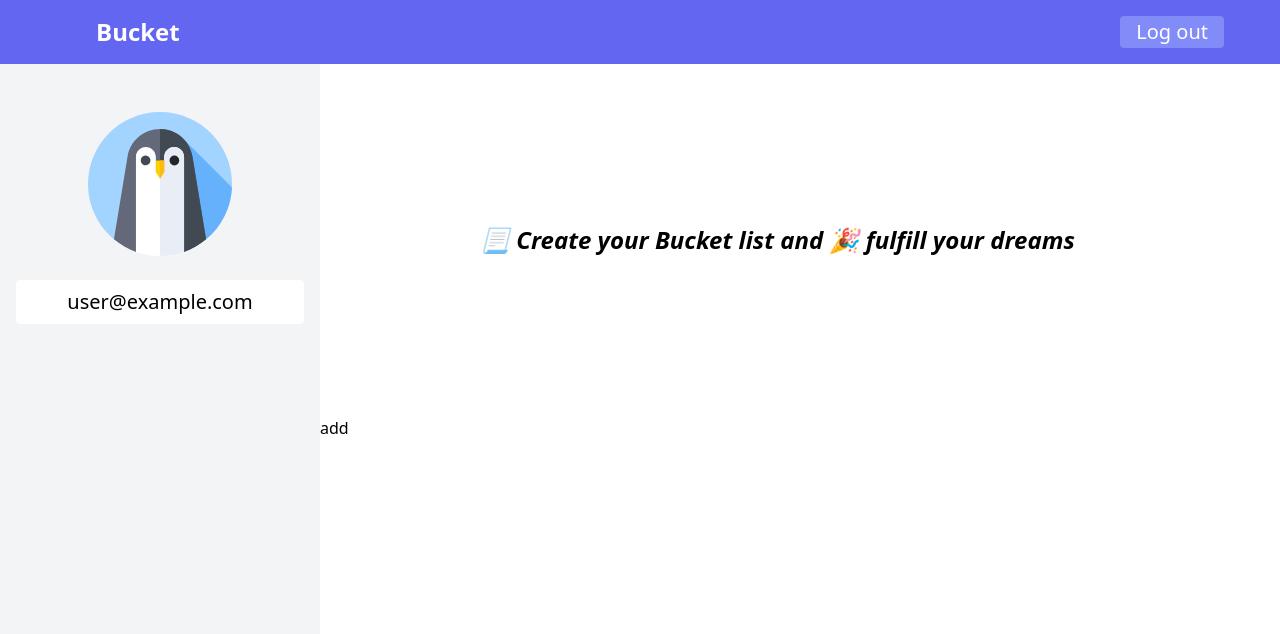
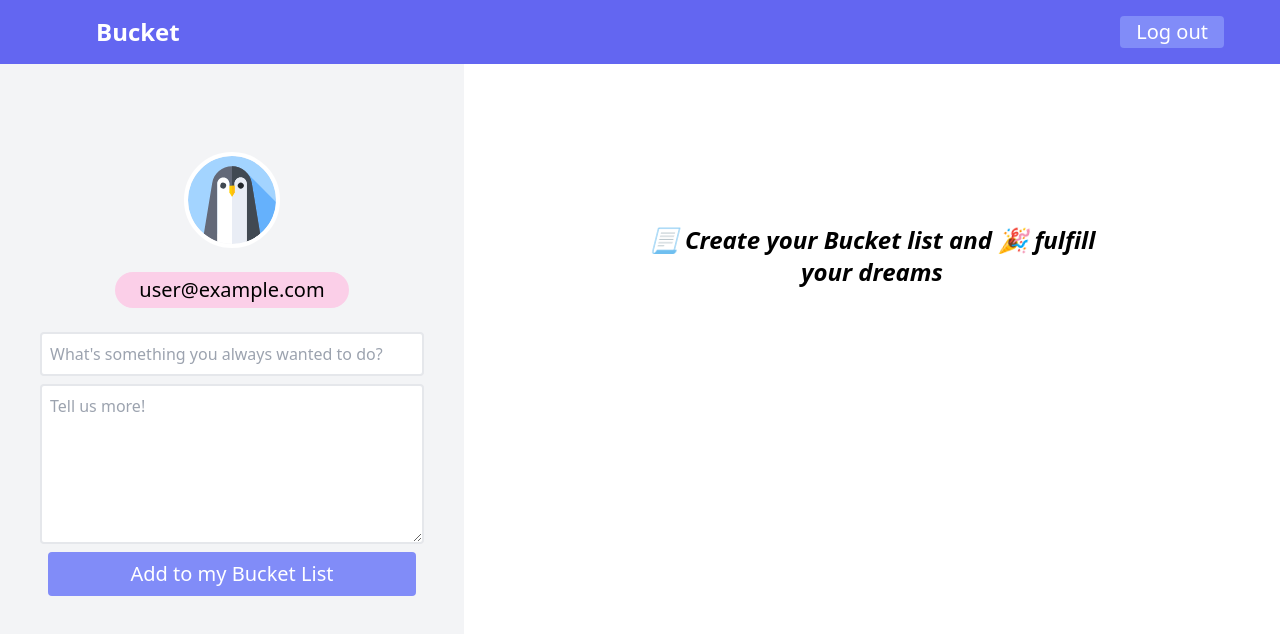
Before and after one commit to rutikwankhade/Bucket, a React (Create React App) app: page / in a window 1280 px wide. Shown: the top 634 px of the page. Built offline with nearby package versions, Linux system fonts and the light colour scheme; no server answers; the database is empty; sample sign-in values are in the browser's storage.

Commit message:
add form ui for getting bucketlist item

```diff
--- a/src/components/Dashboard.js
+++ b/src/components/Dashboard.js
@@ -29,7 +29,7 @@ const Dashboard = () => {
 
 
 
-    const handleSumbitItem = () => {
+    const handleSubmitItem = () => {
         listRef.add({
             text: 'hellllo'
         })
@@ -38,22 +38,28 @@ const Dashboard = () => {
 
     return (
         <div className="">
-            <div className="bg-indigo-500 text-xl text-white p-4 flex flex-row">
+            <div className="bg-indigo-500 sticky top-0 text-xl text-white p-4 flex flex-row">
                 <h1 className="text-2xl font-semibold px-20">Bucket</h1>
                 <button onClick={handleLogout}
                     className="bg-indigo-400 text-white px-4 rounded ml-auto mr-10">Log out</button>
 
             </div>
-            <div className="flex ">
-                <div className="w-3/12 h-screen sticky top-0 bg-gray-100">
-                    <img src={avatar} alt="avatar" className="w-36 mx-auto mt-12" />
-                    <h2 className="text-xl text-center mt-6 bg-white p-2 rounded m-4">{currentUser.email}</h2>
+            <div className="flex  ">
+                <div className=" p-10 sticky bg-gray-100 flex flex-col items-center">
+                    <img src={avatar} alt="avatar" className="w-24 mx-auto mt-12 border-4 border-white rounded-full" />
+                    <h2 className="text-xl text-center mt-6 bg-pink-200 px-6 py-1 rounded-full m-4">{currentUser.email}</h2>
+
+
+                        <form onSubmit={handleSubmitItem} className="flex flex-col">
+                            <input placeholder="What's something you always wanted to do?" className="w-96 mt-2 p-2 border-2 rounded outline-none" />
+                            <textarea placeholder="Tell us more!" className="mt-2 p-2 h-40 border-2 rounded outline-none" />
+                            <button className="text-white text-xl bg-indigo-400 hover:bg-indigo-500 rounded p-2 m-2">Add to my Bucket List</button>
+                        </form>
 
                 </div>
-                <div>
+                <div className="overflow-y-scroll">
                     {error && <span className="bg-red-100 p-2 m-4">{error}</span>}
                     <h1 className="text-center p-40 text-2xl font-bold italic">📃 Create your Bucket list and 🎉 fulfill your dreams</h1>
-                    <button onClick={handleSumbitItem}>add</button>
                 </div>
             </div>
         </div>
```
